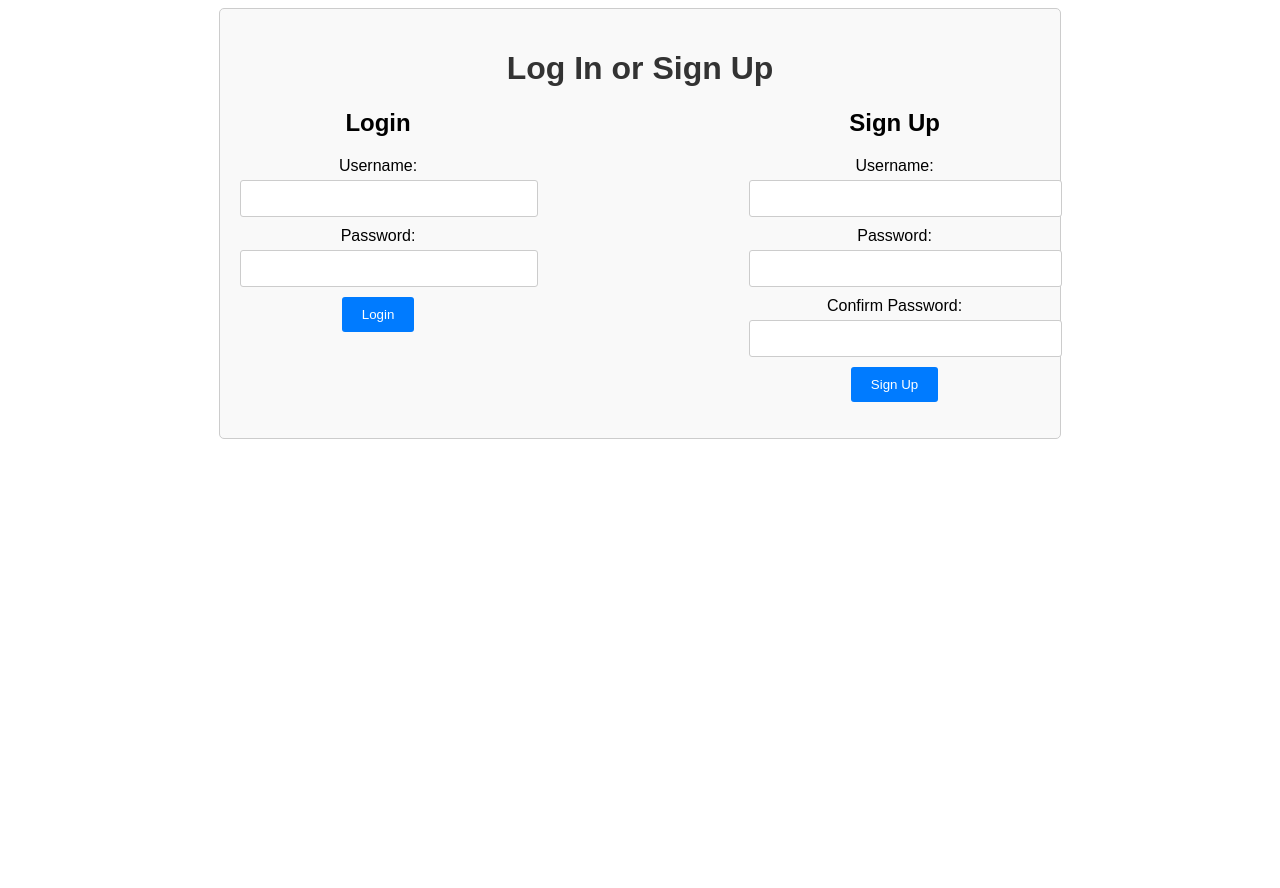
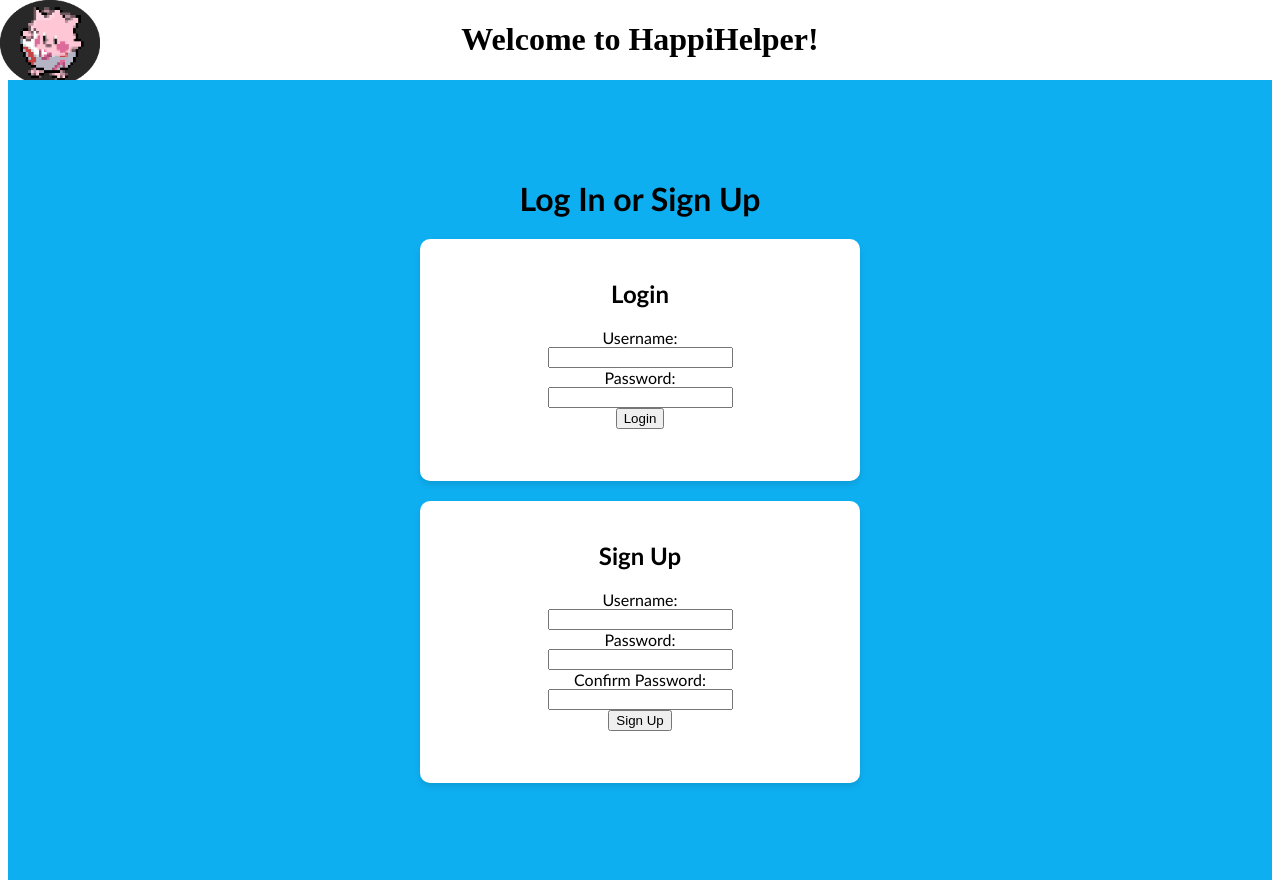
Before and after one commit to megli2903/HappiHelper, a plain HTML site: page index.html in a window 1280 px wide. Before the commit the page ends 800 px from the top, so only its background shows below. Drawn offline with Linux system fonts and the light colour scheme.

Commit message:
combine meg and char

```diff
--- a/index.html
+++ b/index.html
@@ -3,10 +3,71 @@
 <head>
     <meta charset="UTF-8">
     <meta name="viewport" content="width=device-width, initial-scale=1.0">
-    <title>Log In or Sign Up</title>
-    <link rel="stylesheet" href="style.css">
+    <title>Welcome</title>
+    <style>
+        /* Styling for the login/signup container */
+        .container {
+            display: flex;
+            flex-direction: column;
+            align-items: center;
+            justify-content: center;
+            height: 100vh;
+            margin: 0;
+            background-color: #0eaff1; /* Light Blue background color */
+            font-family: 'Trebuchet MS', 'Lucida Sans Unicode', 'Lucida Grande', 'Lucida Sans', Arial, sans-serif;
+            opacity: 0;
+            animation: fadeIn 1s ease forwards;
+        }
+
+        /* Styling for the login/signup forms */
+        .forms-container {
+            display: flex;
+            justify-content: center;
+            align-items: center;
+            flex-direction: column;
+            width: 100%;
+        }
+
+        /* Styling for the login/signup forms */
+        form {
+            display: flex;
+            flex-direction: column;
+            align-items: center;
+            width: 100%;
+            max-width: 400px;
+            margin-bottom: 20px;
+            background-color: #fff;
+            padding: 20px;
+            border-radius: 10px;
+            box-shadow: 0 4px 6px rgba(0, 0, 0, 0.1);
+        }
+
+        h1 {
+            text-align: center;
+            color:black;
+        }
+
+        @keyframes fadeIn {
+            0% {
+                opacity: 0;
+            }
+            100% {
+                opacity: 1;
+            }
+        }
+
+        img {
+            position: absolute;
+            top: 0;
+            left: 0;
+            width: 100px;
+            height: auto;
+        }
+    </style>
 </head>
 <body>
+    <h1>Welcome to HappiHelper!</h1>
+    <img src="happi.png">
     <div class="container">
         <h1>Log In or Sign Up</h1>
         <div class="forms-container">
```
Also changed, not shown: happi.png (added).
